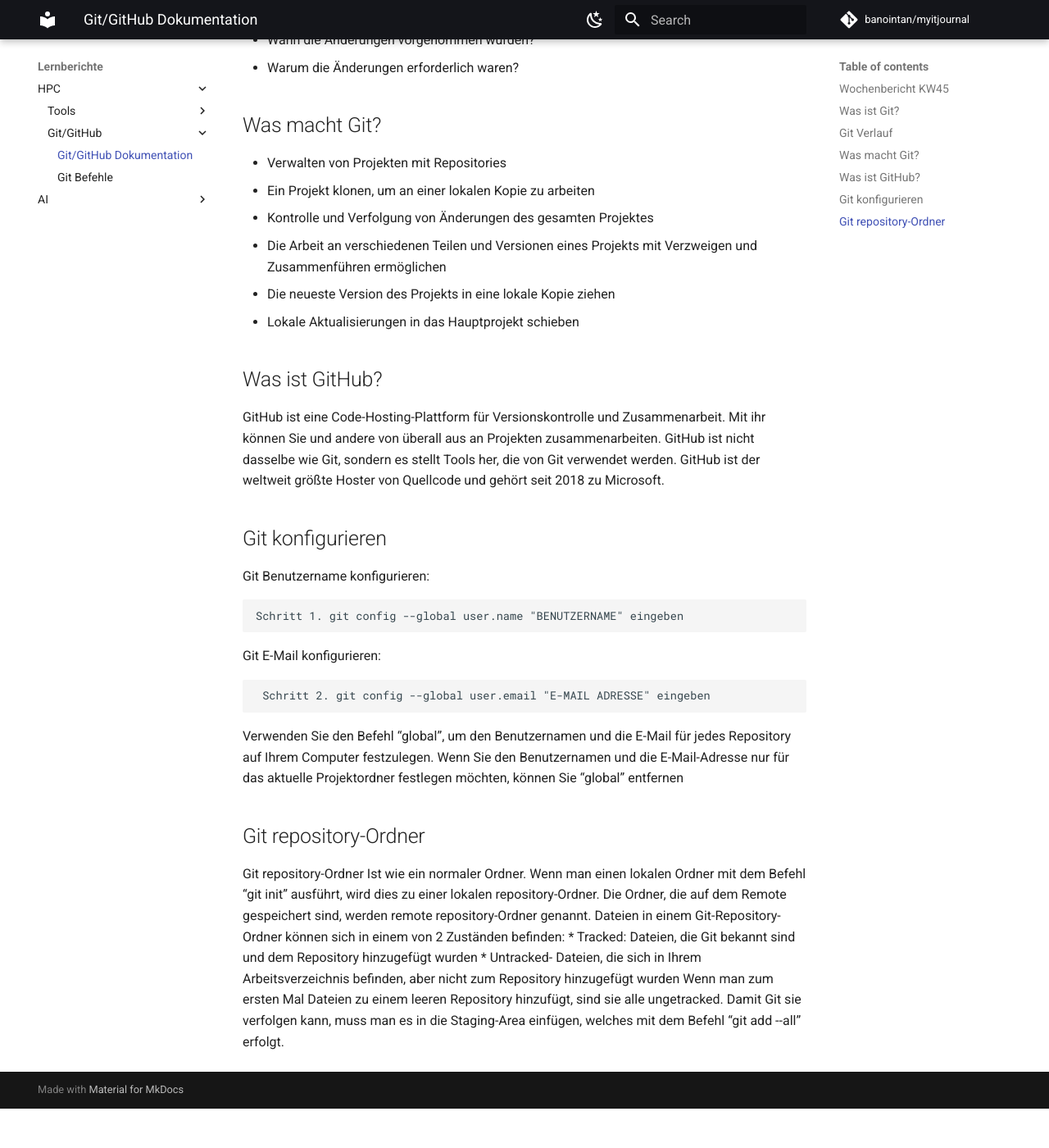
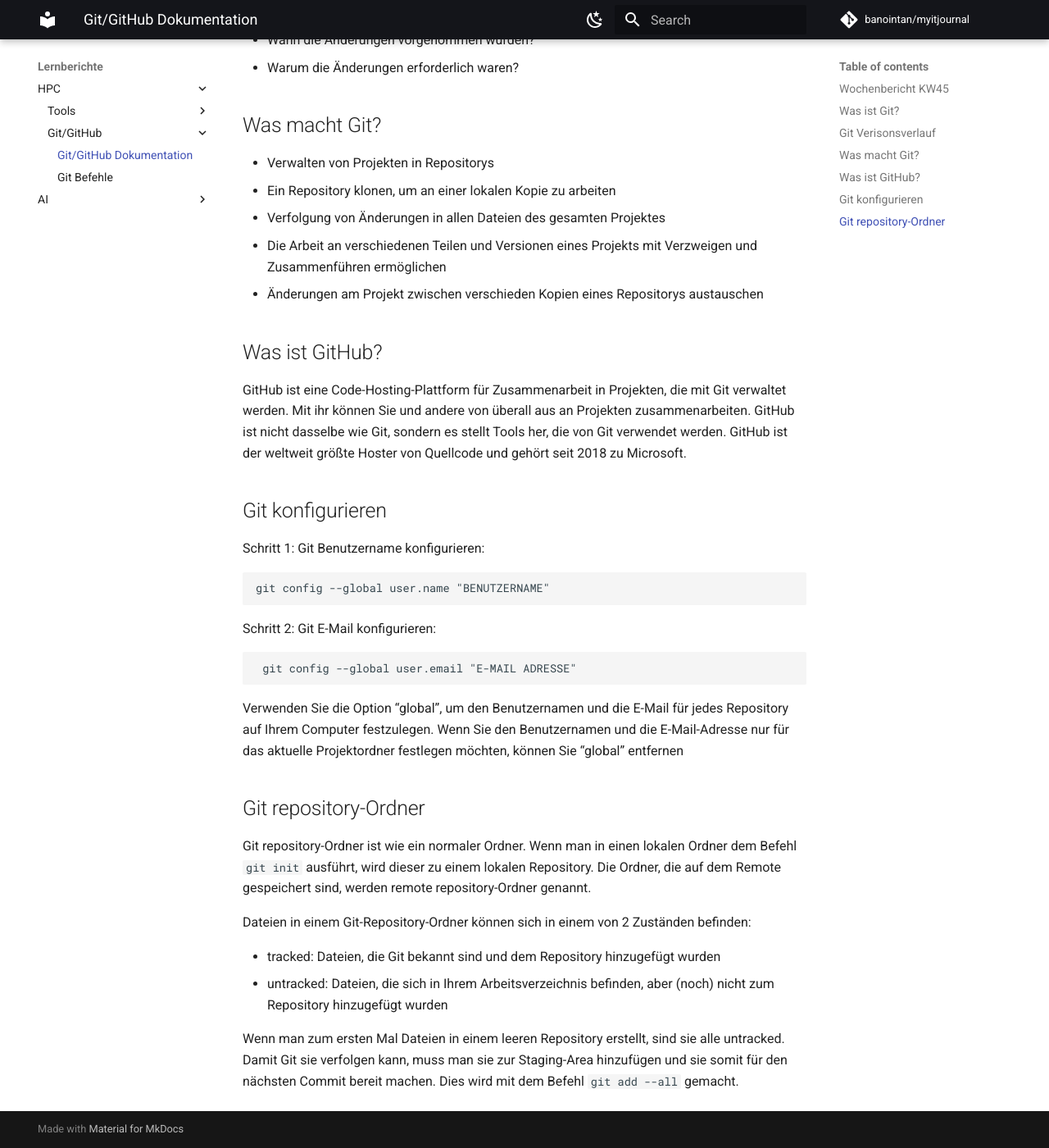
Before and after one commit to banointan/myitjournal, an MkDocs documentation site: the page built from docs/lernberichte/hpc/git_github/lb01.md, in a window 1280 px wide and 1400 px high, scrolled down 682 px. Shown: the whole window at 82% size. Built offline with MkDocs 1.6.1 and Material for MkDocs 9.7.7, drawn with Linux system fonts in a browser that asks for light colours; comment, search, counter and statistics services are not loaded; before the commit the page ends 2034 px from its top, so only the background shows below that; some of the changed text lies outside the part shown.

Commit message:
Sprachliche Korrekturen der Lernberichte 1-4
- Viele Tippfehler, nach dem Schreiben immer nochmals durchlesen
- Automatische übersetzte englische Sätze nicht copy/pasten. Lieber
  neuschreiben

```diff
--- a/docs/lernberichte/hpc/git_github/lb01.md
+++ b/docs/lernberichte/hpc/git_github/lb01.md
@@ -3,11 +3,11 @@
 ##### Wochenbericht KW45
 
 ## Was ist Git?
-Git ist eine Versionskontrollsystem, welches den Verlauf der Änderungen aufzeichnet, die Personen und Teams bei einem gemeinsamen Projekt vornehmen. Wenn Mitglieder eines Teams Änderungen am Projekt vornehmen, kann jede frühere Version des Projekts jederzeit wiederhergestellt werden.
-Git ist heutzutage mit Abstand das am weitesten verbreitete moderne Versionskontrollsystem der Welt. Es ist ein aktiv gepflegtes Open-Source-Projekt, das 2005 ursprünglich von Linus Torvalds, dem berühmten Entwickler des Linux Betriebssystem-Kernel, entwickelt wurde.
+Git ist eine Versionsverwaltung, welche den Verlauf der Änderungen aufzeichnet, die Personen und Teams bei einem gemeinsamen Projekt vornehmen. Wenn Mitglieder eines Teams Änderungen am Projekt vornehmen, kann jede frühere Version des Projekts jederzeit wiederhergestellt werden.
+Git ist heutzutage die mit Abstand am weitesten verbreitete moderne Versionsverwaltungsoftware der Welt. Es ist ein aktiv gepflegtes Open-Source-Projekt, das 2005 ursprünglich von Linus Torvalds, dem berühmten Entwickler des Linux-Betriebssystem-Kernel, entwickelt wurde.
 
-## Git Verlauf
-Der Git Verlauf wird verwendet,  um herauszufinden:
+## Git Verisonsverlauf
+Der Git Versionsverlauf wird verwendet, um folgende Fragen zu beantworten:
 
 
 *	Welche Änderungen vorgenommen wurden?
@@ -16,34 +16,37 @@ Der Git Verlauf wird verwendet,  um herauszufinden:
 *	Warum die Änderungen erforderlich waren?
 
 ## Was macht Git?
-*	Verwalten von Projekten mit Repositories
-*	Ein Projekt klonen, um an einer lokalen Kopie zu arbeiten
-*	Kontrolle und Verfolgung von Änderungen des gesamten Projektes
+*	Verwalten von Projekten in Repositorys
+*	Ein Repository klonen, um an einer lokalen Kopie zu arbeiten
+*	Verfolgung von Änderungen in allen Dateien des gesamten Projektes
 *	Die Arbeit an verschiedenen Teilen und Versionen eines Projekts mit Verzweigen und Zusammenführen ermöglichen
-*	Die neueste Version des Projekts in eine lokale Kopie ziehen
-*	Lokale Aktualisierungen in das Hauptprojekt schieben
-
+*	Änderungen am Projekt zwischen verschieden Kopien eines Repositorys austauschen
 
 ## Was ist GitHub?
-GitHub ist eine Code-Hosting-Plattform für Versionskontrolle und Zusammenarbeit. Mit ihr können Sie und andere von überall aus an Projekten zusammenarbeiten. GitHub ist nicht dasselbe wie Git, sondern es stellt Tools her, die von Git verwendet werden. GitHub ist der weltweit größte Hoster von Quellcode und gehört seit 2018 zu Microsoft.
+GitHub ist eine Code-Hosting-Plattform für Zusammenarbeit in Projekten, die mit Git verwaltet werden. Mit ihr können Sie und andere von überall aus an Projekten zusammenarbeiten. GitHub ist nicht dasselbe wie Git, sondern es stellt Tools her, die von Git verwendet werden. GitHub ist der weltweit größte Hoster von Quellcode und gehört seit 2018 zu Microsoft.
 
 
 
 ## Git konfigurieren
 
-Git Benutzername konfigurieren:
+Schritt 1: Git Benutzername konfigurieren:
 
-    Schritt 1. git config --global user.name "BENUTZERNAME" eingeben
-Git E-Mail konfigurieren:
+    git config --global user.name "BENUTZERNAME"
 
-     Schritt 2. git config --global user.email "E-MAIL ADRESSE" eingeben
+Schritt 2: Git E-Mail konfigurieren:
+
+     git config --global user.email "E-MAIL ADRESSE"
 
 
-Verwenden Sie den Befehl “global”, um den Benutzernamen und die E-Mail für jedes Repository auf Ihrem Computer festzulegen.
+Verwenden Sie die Option “global”, um den Benutzernamen und die E-Mail für jedes Repository auf Ihrem Computer festzulegen.
 Wenn Sie den Benutzernamen und die E-Mail-Adresse nur für das aktuelle Projektordner festlegen möchten, können Sie “global” entfernen
 
 ## Git repository-Ordner
-Git repository-Ordner Ist wie ein normaler Ordner. Wenn man einen lokalen Ordner mit dem Befehl “git init” ausführt, wird dies zu einer lokalen repository-Ordner.  Die Ordner, die auf dem Remote gespeichert sind, werden remote repository-Ordner genannt. Dateien in einem Git-Repository-Ordner können sich in einem von 2 Zuständen befinden:
-*	Tracked: Dateien, die Git bekannt sind und dem Repository hinzugefügt wurden
-*	Untracked- Dateien, die sich in Ihrem Arbeitsverzeichnis befinden, aber nicht zum Repository hinzugefügt wurden
-Wenn man zum ersten Mal Dateien zu einem leeren Repository hinzufügt, sind sie alle ungetracked. Damit Git sie verfolgen kann, muss man es in die Staging-Area einfügen, welches mit dem Befehl “git add --all” erfolgt.
+Git repository-Ordner ist wie ein normaler Ordner. Wenn man in einen lokalen Ordner dem Befehl `git init` ausführt, wird dieser zu einem lokalen Repository.  Die Ordner, die auf dem Remote gespeichert sind, werden remote repository-Ordner genannt.
+
+Dateien in einem Git-Repository-Ordner können sich in einem von 2 Zuständen befinden:
+
+*	tracked: Dateien, die Git bekannt sind und dem Repository hinzugefügt wurden
+*	untracked: Dateien, die sich in Ihrem Arbeitsverzeichnis befinden, aber (noch) nicht zum Repository hinzugefügt wurden
+
+Wenn man zum ersten Mal Dateien in einem leeren Repository erstellt, sind sie alle untracked. Damit Git sie verfolgen kann, muss man sie zur Staging-Area hinzufügen und sie somit für den nächsten Commit bereit machen. Dies wird mit dem Befehl `git add --all` gemacht.
```
Also changed, not shown: docs/lernberichte/hpc/git_github/lb02.md (+11 -13 lines), docs/lernberichte/hpc/tools/lb03.md (+6 -6 lines).
